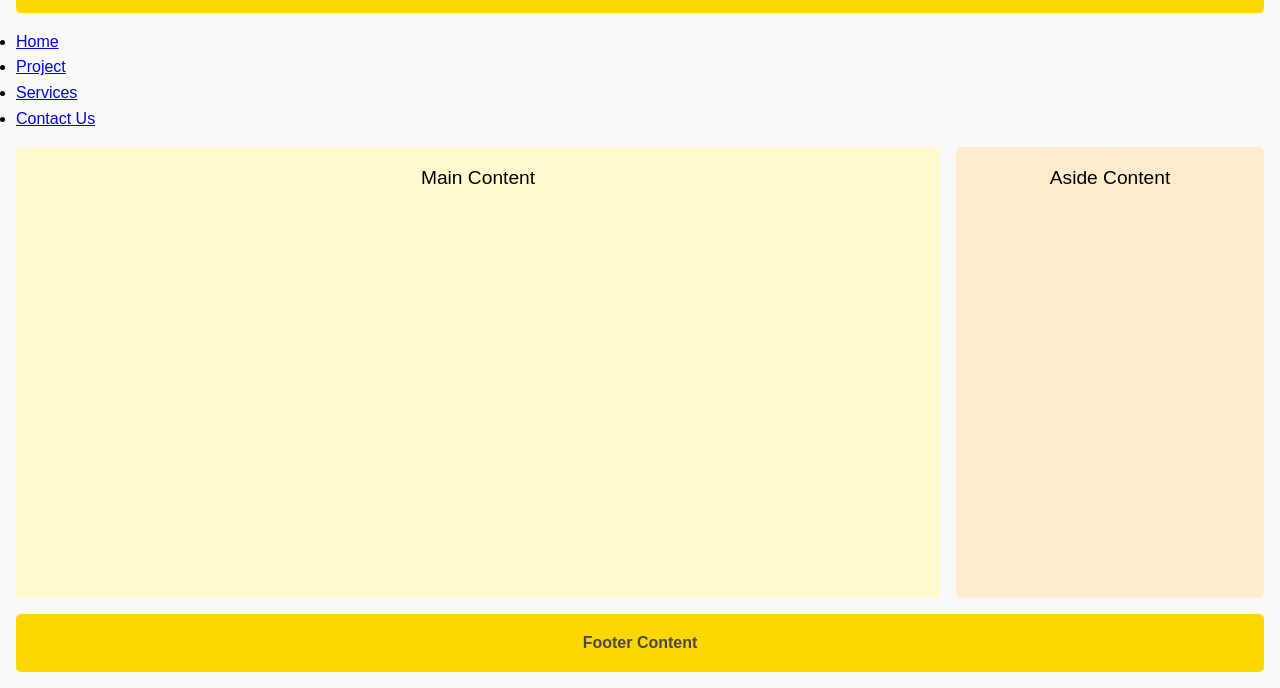
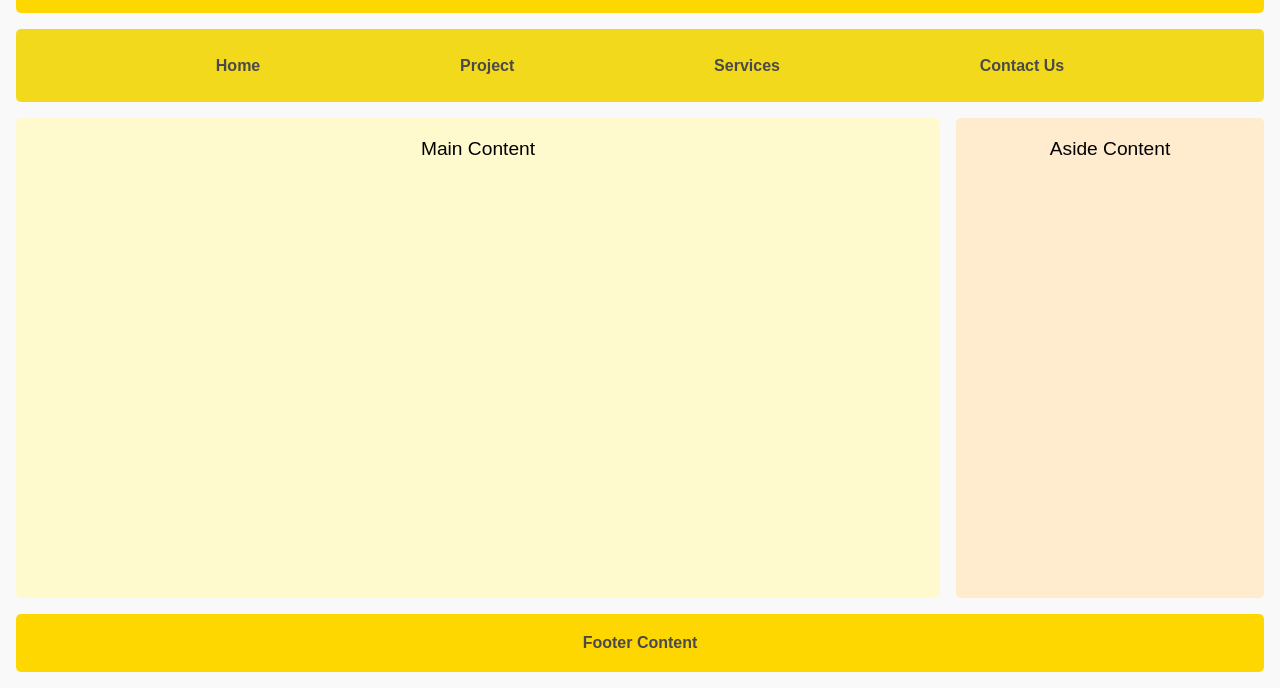
Before and after one commit to Chidinmaeze/wdd131, a plain HTML site: page week01/basic-layout.html in a window 1280 px wide. Shown: the part 112-800 px from the top of the page. Drawn offline with Linux system fonts and the light colour scheme.

Commit message:
link adjusted

```diff
--- a/week01/styles/layout.css
+++ b/week01/styles/layout.css
@@ -34,27 +34,39 @@ body {
 }
 
 /* Navigation */
-.nav {
+.navigation {
     grid-area: nav;
-    background-color: #ffdf00; /* Bright Yellow */
+    background-color: #f3d91c; /* Bright Yellow */
     padding: 1rem;
     border-radius: 5px;
 }
 
-.nav ul {
+.navigation ul {
     display: flex;
-    justify-content: space-around;
-    list-style: none;
+    justify-content: space-evenly; /* Ensures even spacing between items */
+    align-items: center; /* Vertically aligns items within the nav bar */
+    list-style: none; /* Removes default bullet points */
+    padding: 0;
+    margin: 0;
 }
 
-.nav a {
+.navigation li {
+    text-align: center; /* Centers text inside each navigation item */
+}
+
+.navigation a {
     text-decoration: none;
     font-weight: bold;
     color: #4a4a4a;
+    padding: 0.5rem 1rem; /* Adds spacing around the links */
+    display: block; /* Makes the link fill its container */
+    border-radius: 5px; /* Optional: Rounded edges for links */
+    transition: color 0.3s, background-color 0.3s; /* Smooth hover effect */
 }
 
-.nav a:hover {
-    color: #000;
+.navigation a:hover {
+    color: #fff;
+    background-color: #4a4a4a; /* Adds a dark background on hover */
 }
 
 /* Main and Sidebar */
```
